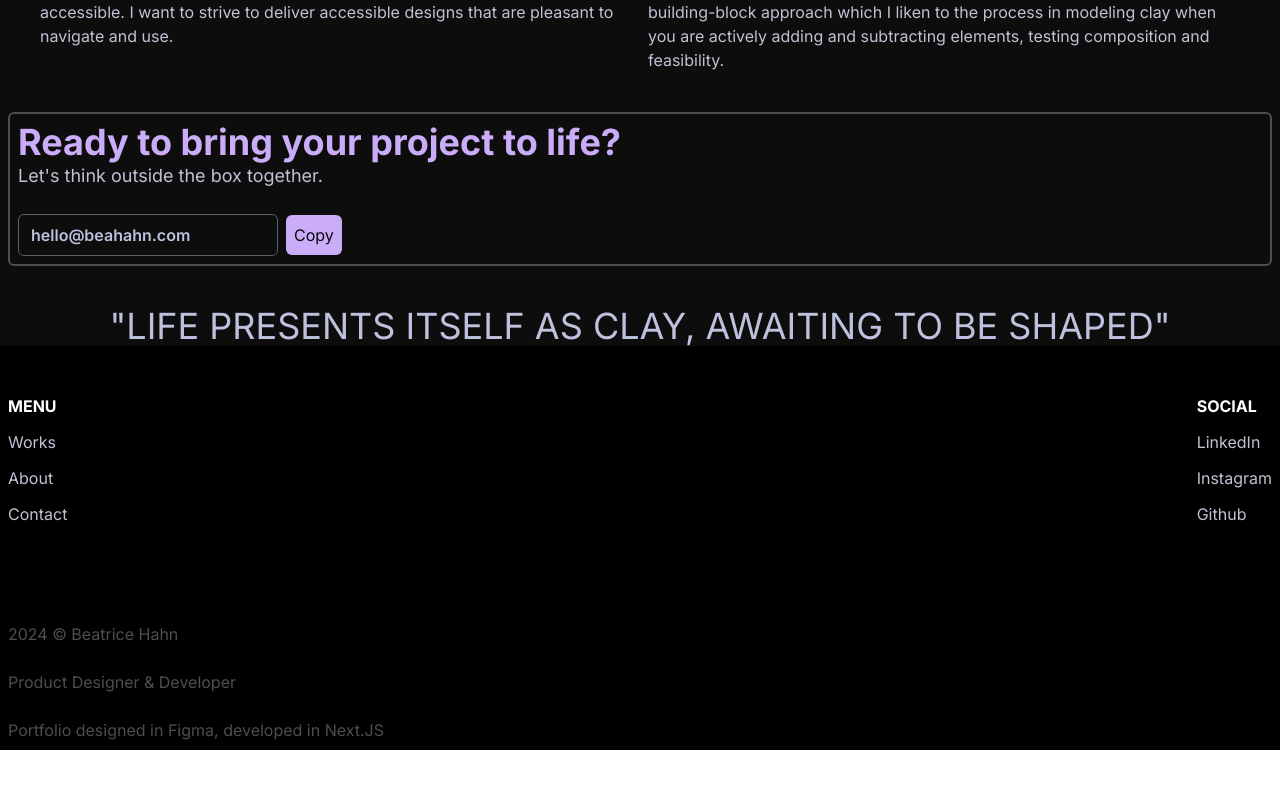
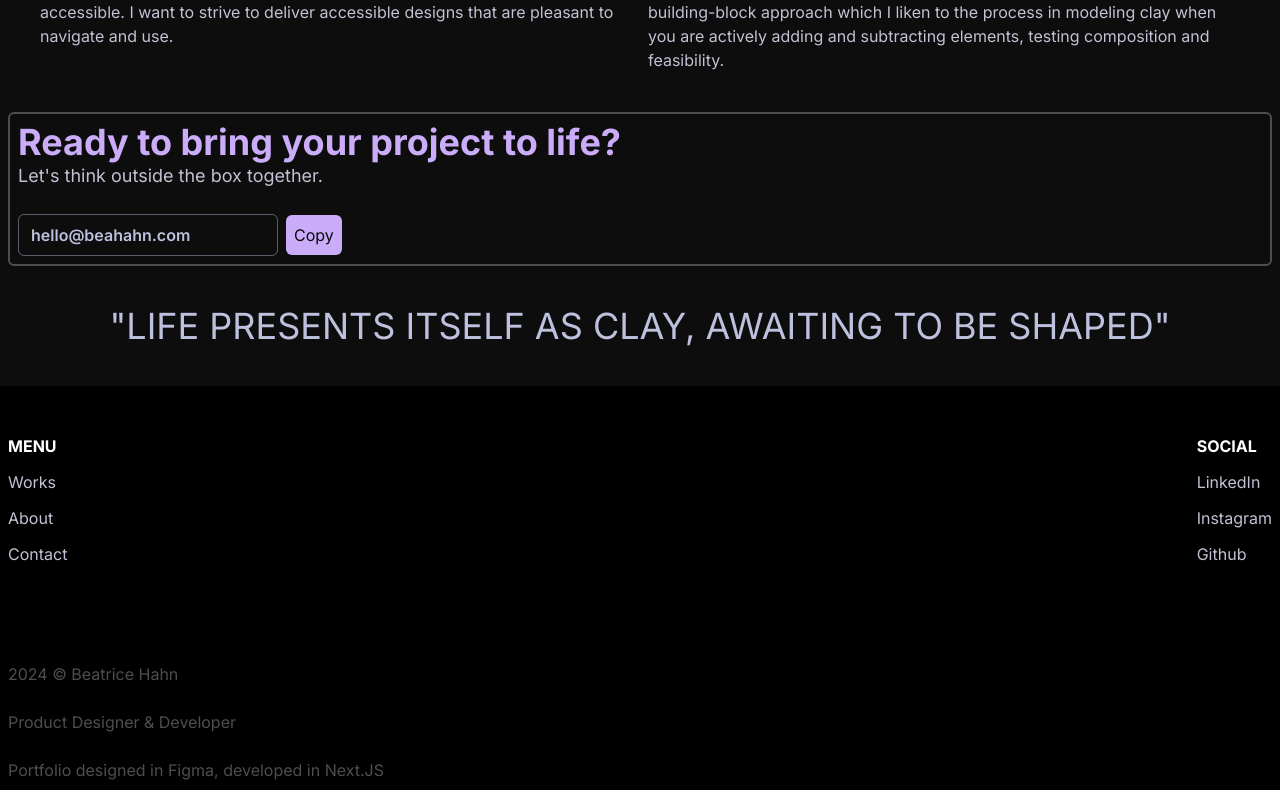
Before and after one commit to beatricehahn/nextjs-portfolio, a Next.js app: page / in a window 1280 px wide. Shown: the part 2345-3135 px from the top of the page. Before the commit the page ends 3095 px from the top, so only its background shows below. Built offline with nearby package versions, Linux system fonts and the light colour scheme.

Commit message:
Adjust spacing

```diff
--- a/components/QuoteBlock.tsx
+++ b/components/QuoteBlock.tsx
@@ -1,6 +1,6 @@
 const QuoteBlock = () => {
   return (
-    <div className='flex justify-center mt-10 mr-2 ml-2'>
+    <div className='flex justify-center m-10'>
         <blockquote className=''>
             <p className='text-2xl lg:text-4xl text-white-100'>"LIFE PRESENTS ITSELF AS CLAY, AWAITING TO BE SHAPED"</p>
         </blockquote>
```
